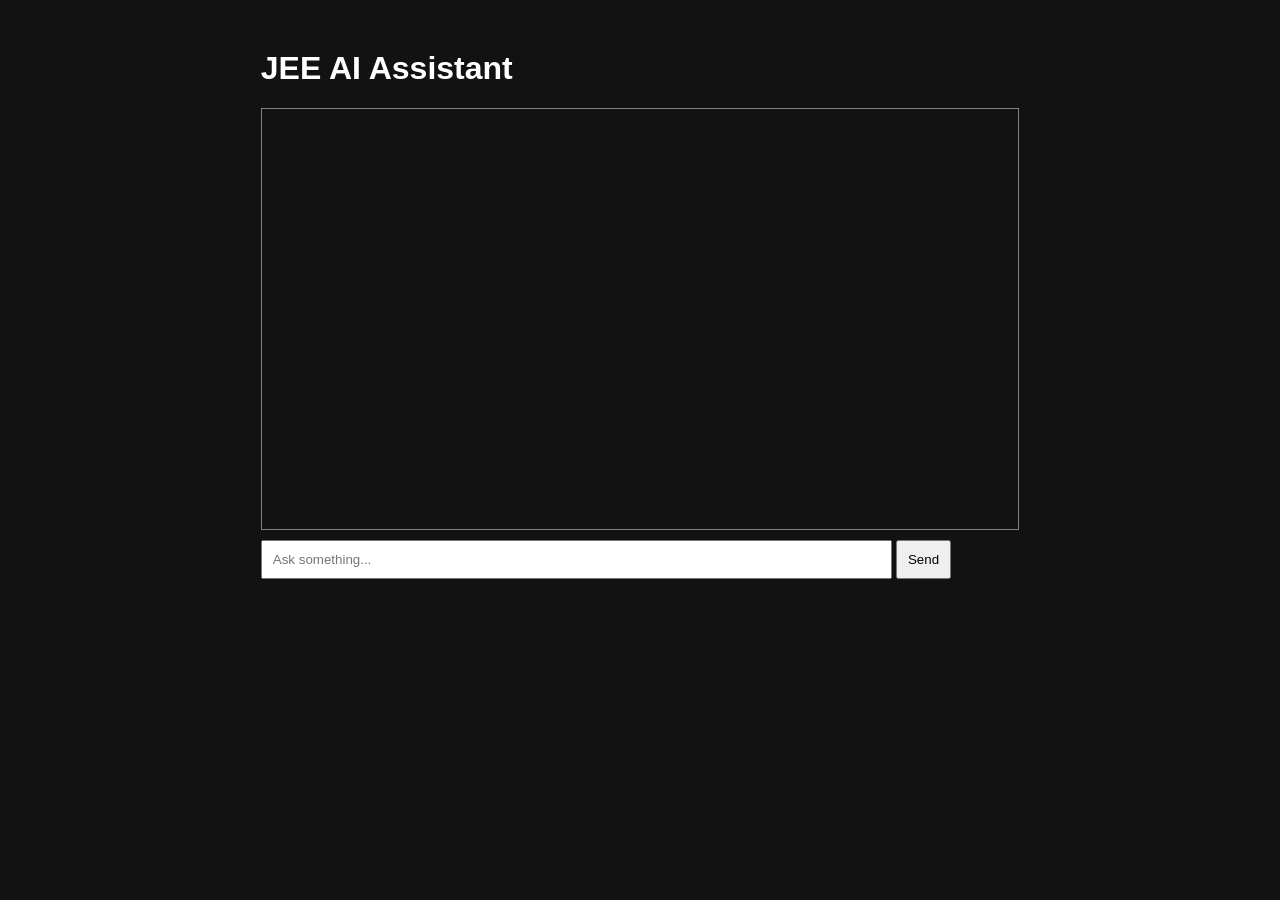
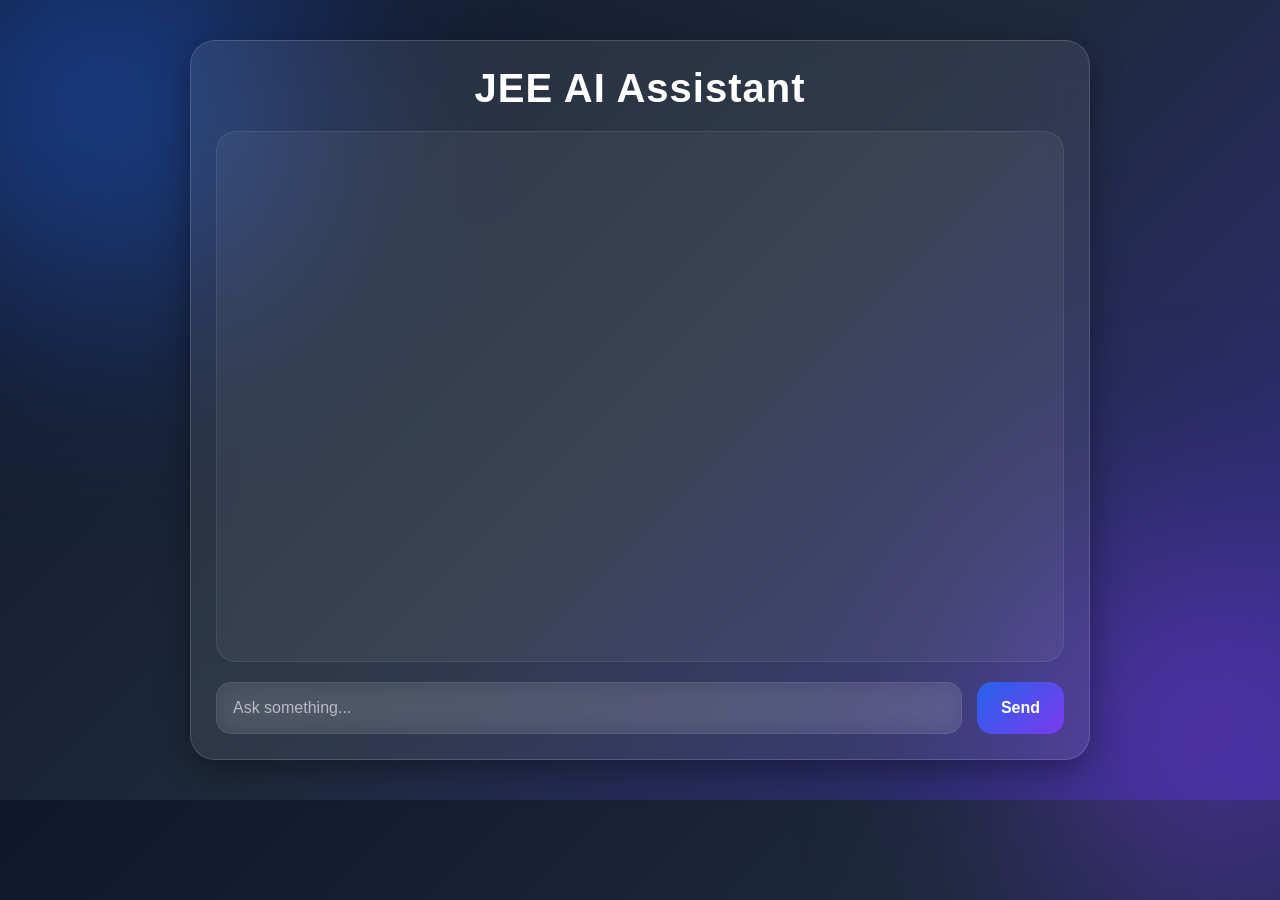
Before and after one commit to visshalb2007/jee-ai-assistant, a Flask app: page / in a window 1280 px wide; the page is wider, and only the part inside the window is pictured. Before the commit the page ends 579 px from the top of that part, so only its background shows below. Run offline with Flask 3, Linux system fonts and the light colour scheme.

Commit message:
Added GlassMorphism UI

```diff
--- a/static/style.css
+++ b/static/style.css
@@ -1,31 +1,246 @@
-body{
-    background:#121212;
-    color:white;
-    font-family:Arial;
+*{
+    margin:0;
+    padding:0;
+    box-sizing:border-box;
 }
 
-.container{
-    width:60%;
-    margin:auto;
-    margin-top:50px;
+body{
+    height:100vh;
+    display:flex;
+    justify-content:center;
+    align-items:center;
+    font-family:Arial, sans-serif;
+
+    background:
+    linear-gradient(135deg,#0f172a,#1e293b,#312e81);
+
+    overflow:hidden;
 }
 
-#chat-box{
+/* Background Glow */
+
+body::before{
+    content:"";
+    position:absolute;
+    width:400px;
     height:400px;
-    border:1px solid gray;
-    padding:10px;
-    overflow-y:auto;
+    background:#2563eb;
+    border-radius:50%;
+    filter:blur(120px);
+    top:-100px;
+    left:-100px;
+    opacity:0.5;
 }
 
-.input-area{
-    margin-top:10px;
+body::after{
+    content:"";
+    position:absolute;
+    width:350px;
+    height:350px;
+    background:#7c3aed;
+    border-radius:50%;
+    filter:blur(120px);
+    bottom:-100px;
+    right:-100px;
+    opacity:0.5;
 }
 
-input{
-    width:80%;
-    padding:10px;
+/* Main Container */
+
+.container{
+    position:relative;
+    width:900px;
+    height:90vh;
+
+    background:rgba(255,255,255,0.08);
+
+    border:1px solid rgba(255,255,255,0.15);
+
+    backdrop-filter:blur(20px);
+    -webkit-backdrop-filter:blur(20px);
+
+    border-radius:25px;
+
+    padding:25px;
+
+    display:flex;
+    flex-direction:column;
+
+    box-shadow:
+    0 8px 32px rgba(0,0,0,0.35);
+
+    z-index:1;
 }
 
+/* Heading */
+
+h1{
+    text-align:center;
+    margin-bottom:20px;
+    color:white;
+    font-size:40px;
+    letter-spacing:1px;
+}
+
+/* Chat Box */
+
+#chat-box{
+    flex:1;
+
+    overflow-y:auto;
+
+    padding:20px;
+
+    border-radius:20px;
+
+    background:rgba(255,255,255,0.05);
+
+    border:1px solid rgba(255,255,255,0.08);
+
+    display:flex;
+    flex-direction:column;
+
+    gap:15px;
+}
+
+/* Message Common */
+
+.message{
+    padding:14px 18px;
+
+    border-radius:18px;
+
+    max-width:75%;
+
+    line-height:1.6;
+
+    word-wrap:break-word;
+
+    animation:fadeIn 0.3s ease;
+}
+
+/* User Message */
+
+.user{
+    align-self:flex-end;
+
+    background:rgba(37,99,235,0.5);
+
+    border:1px solid rgba(255,255,255,0.1);
+
+    color:white;
+
+    backdrop-filter:blur(10px);
+}
+
+/* AI Message */
+
+.bot{
+    align-self:flex-start;
+
+    background:rgba(255,255,255,0.08);
+
+    border:1px solid rgba(255,255,255,0.08);
+
+    color:white;
+
+    backdrop-filter:blur(10px);
+}
+
+/* Input Area */
+
+.input-area{
+    margin-top:20px;
+
+    display:flex;
+
+    gap:15px;
+}
+
+/* Input Box */
+
+input{
+    flex:1;
+
+    padding:16px;
+
+    border:none;
+
+    outline:none;
+
+    border-radius:15px;
+
+    background:rgba(255,255,255,0.08);
+
+    color:white;
+
+    font-size:16px;
+
+    border:1px solid rgba(255,255,255,0.08);
+
+    backdrop-filter:blur(10px);
+}
+
+input::placeholder{
+    color:rgba(255,255,255,0.6);
+}
+
+/* Button */
+
 button{
-    padding:10px;
+    padding:16px 24px;
+
+    border:none;
+
+    border-radius:15px;
+
+    cursor:pointer;
+
+    font-size:16px;
+
+    color:white;
+
+    background:linear-gradient(
+        135deg,
+        #2563eb,
+        #7c3aed
+    );
+
+    transition:0.3s;
+
+    font-weight:bold;
 }
+
+button:hover{
+    transform:translateY(-2px) scale(1.03);
+
+    box-shadow:
+    0 8px 20px rgba(37,99,235,0.4);
+}
+
+/* Scrollbar */
+
+#chat-box::-webkit-scrollbar{
+    width:8px;
+}
+
+#chat-box::-webkit-scrollbar-thumb{
+    background:rgba(255,255,255,0.2);
+    border-radius:10px;
+}
+
+/* Animation */
+
+@keyframes fadeIn{
+
+    from{
+        opacity:0;
+        transform:translateY(10px);
+    }
+
+    to{
+        opacity:1;
+        transform:translateY(0);
+    }
+
+}
```
Also changed, not shown: static/script.js (+31 -6 lines).
